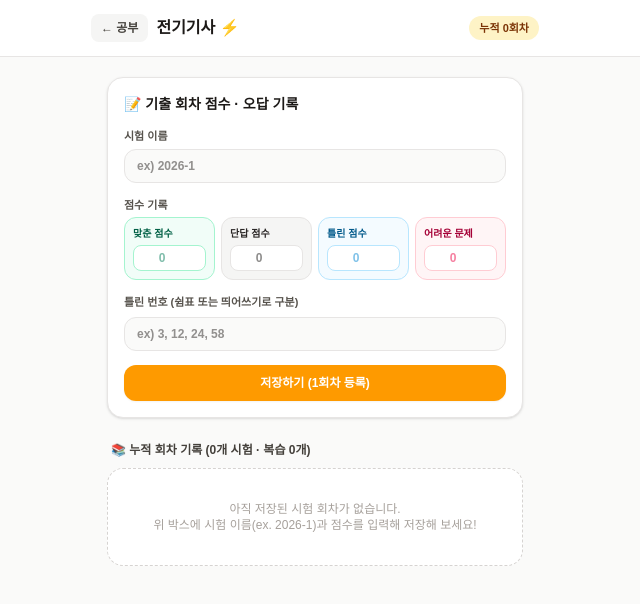
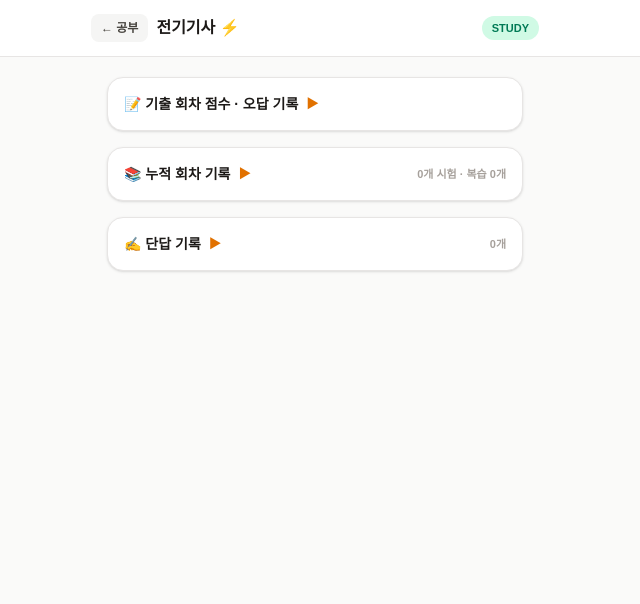
Before and after one commit to IOOi968/kd-trip, a Next.js app: page /study/electrical-engineer in a window 1280 px wide. Shown: the top 604 px of the page, without its empty margins (325-965 px from the left). Built offline with nearby package versions, Linux system fonts and the light colour scheme.

Commit message:
Update page.tsx

```diff
--- a/app/study/electrical-engineer/page.tsx
+++ b/app/study/electrical-engineer/page.tsx
@@ -2,21 +2,22 @@
 
 import React, { useState, useEffect } from "react";
 import Link from "next/link";
+import ShortAnswerBox from "../components/ShortAnswerBox";
 
 interface AttemptRecord {
   id: number;
   attemptNo: number;
   date: string;
-  correctScore: string; // 맞춘 점수
-  shortAnswerScore: string; // 단답 점수
-  wrongScore: string; // 틀린 점수
-  unsolvedScore: string; // 어려운 문제
-  wrongNumbers: number[]; // 틀린 번호 목록
-  repeatedWrongNumbers: number[]; // 이전 풀이에서 틀렸는데 또 틀린 번호
+  correctScore: string;
+  shortAnswerScore: string;
+  wrongScore: string;
+  unsolvedScore: string;
+  wrongNumbers: number[];
+  repeatedWrongNumbers: number[];
 }
 
 interface ExamGroup {
-  examName: string; // 예: "2026-1"
+  examName: string;
   attempts: AttemptRecord[];
 }
 
@@ -30,7 +31,6 @@ function parseNumbers(input: string): number[] {
   return Array.from(new Set(nums)).sort((a, b) => a - b);
 }
 
-// 연도 내림차순(2026 -> 2025), 같은 연도 내 회차 오름차순(1 -> 2 -> 3) 정렬 함수
 function sortExamGroups(groups: ExamGroup[]): ExamGroup[] {
   return [...groups].sort((a, b) => {
     const matchA = a.examName.match(/^(\d{4})\D*(\d+)?/);
@@ -39,11 +39,11 @@ function sortExamGroups(groups: ExamGroup[]): ExamGroup[] {
     if (matchA && matchB) {
       const yearA = Number(matchA[1]);
       const yearB = Number(matchB[1]);
-      if (yearA !== yearB) return yearB - yearA; // 최신 연도 우선
+      if (yearA !== yearB) return yearB - yearA;
 
       const roundA = matchA[2] ? Number(matchA[2]) : 0;
       const roundB = matchB[2] ? Number(matchB[2]) : 0;
-      if (roundA !== roundB) return roundA - roundB; // 1, 2, 3 오름차순
+      if (roundA !== roundB) return roundA - roundB;
     }
     return b.examName.localeCompare(a.examName, "ko", { numeric: true });
   });
@@ -54,7 +54,10 @@ export default function ElectricalEngineerPage() {
   const [examGroups, setExamGroups] = useState<ExamGroup[]>([]);
   const [openExams, setOpenExams] = useState<Record<string, boolean>>({});
 
-  // 입력 폼 상태
+  // 3개 메인 섹션 아코디언 토글 상태 (기본 접힘 -> 삼각형 눌러서 열고 닫기)
+  const [isScoreBoxOpen, setIsScoreBoxOpen] = useState(false);
+  const [isHistoryBoxOpen, setIsHistoryBoxOpen] = useState(false);
+
   const [examName, setExamName] = useState("");
   const [correctScore, setCorrectScore] = useState("");
   const [shortAnswerScore, setShortAnswerScore] = useState("");
@@ -136,6 +139,7 @@ export default function ElectricalEngineerPage() {
     }
 
     saveGroups(nextGroups);
+    setIsHistoryBoxOpen(true);
     setOpenExams((prev) => ({ ...prev, [normalizedName]: true }));
 
     setCorrectScore("");
@@ -194,27 +198,34 @@ export default function ElectricalEngineerPage() {
             </Link>
             <h1 className="text-base font-extrabold text-stone-900">전기기사 ⚡</h1>
           </div>
-          <span className="text-[11px] font-bold bg-amber-100 text-amber-900 px-2.5 py-1 rounded-full">
-            누적 {examGroups.length}회차
+          <span className="text-[11px] font-bold bg-emerald-100 text-emerald-700 px-2.5 py-1 rounded-full">
+            STUDY
           </span>
         </div>
       </header>
 
-      <main className="max-w-md mx-auto px-4 pt-5 space-y-6">
-        {/* 1. 시험 이름 / 점수 4종 / 틀린 번호 입력 & 저장 박스 */}
-        <form
-          onSubmit={handleSaveAttempt}
-          className="bg-white border border-stone-200 rounded-2xl p-4 shadow-sm space-y-3.5"
+      <main className="max-w-md mx-auto px-4 pt-5 space-y-4">
+        {/* 1. 기출 회차 점수 · 오답 기록 박스 (기존 디자인 그대로 + 삼각형 열고 닫기) */}
+        <section className="bg-white border border-stone-200 rounded-2xl p-4 shadow-sm space-y-3.5">
+          <div
+            onClick={() => setIsScoreBoxOpen(!isScoreBoxOpen)}
+            className="flex items-center justify-between cursor-pointer select-none"
           >
-          <div className="flex items-center justify-between">
+            <div className="flex items-center gap-2">
               <h2 className="text-sm font-extrabold text-stone-900">📝 기출 회차 점수 · 오답 기록</h2>
-            {existingGroup && (
+              <span className="text-xs font-extrabold text-amber-600">
+                {isScoreBoxOpen ? "▼" : "▶"}
+              </span>
+            </div>
+            {existingGroup && isScoreBoxOpen && (
               <span className="text-[11px] font-bold bg-sky-100 text-sky-800 px-2.5 py-0.5 rounded-full">
                 {existingGroup.attempts.length + 1}회차 입력 중
               </span>
             )}
           </div>
 
+          {isScoreBoxOpen && (
+            <form onSubmit={handleSaveAttempt} className="space-y-3.5 pt-1">
               {/* 시험 이름 입력 박스 */}
               <div className="space-y-1">
                 <label className="block text-[11px] font-bold text-stone-600">시험 이름</label>
@@ -228,7 +239,7 @@ export default function ElectricalEngineerPage() {
                 />
               </div>
 
-          {/* 점수 넣는 박스 (맞춘 점수: 초록 / 단답 점수: 검정 / 틀린 점수: 파랑 / 어려운 문제: 빨강) */}
+              {/* 점수 넣는 박스 */}
               <div className="space-y-1">
                 <label className="block text-[11px] font-bold text-stone-600">점수 기록</label>
                 <div className="grid grid-cols-4 gap-1.5">
@@ -329,19 +340,31 @@ export default function ElectricalEngineerPage() {
                   : "저장하기 (1회차 등록)"}
               </button>
             </form>
+          )}
+        </section>
 
-        {/* 2. 실시간 누적된 회차 목록 (2026-1,2,3 -> 2025-1,2,3 순) */}
-        <section className="space-y-2.5">
-          <div className="flex items-center justify-between px-1">
-            <h2 className="text-xs font-extrabold text-stone-700">
-              📚 누적 회차 기록 ({examGroups.length}개 시험 · 복습 {reviewGroupCount}개)
-            </h2>
+        {/* 2. 누적 회차 기록 박스 (위 박스와 동일한 글자 크기·박스형 디자인 + 삼각형 토글) */}
+        <section className="bg-white border border-stone-200 rounded-2xl p-4 shadow-sm space-y-3.5">
+          <div
+            onClick={() => setIsHistoryBoxOpen(!isHistoryBoxOpen)}
+            className="flex items-center justify-between cursor-pointer select-none"
+          >
+            <div className="flex items-center gap-2">
+              <h2 className="text-sm font-extrabold text-stone-900">📚 누적 회차 기록</h2>
+              <span className="text-xs font-extrabold text-amber-600">
+                {isHistoryBoxOpen ? "▼" : "▶"}
+              </span>
+            </div>
+            <span className="text-[11px] font-bold text-stone-400">
+              {examGroups.length}개 시험 · 복습 {reviewGroupCount}개
+            </span>
           </div>
 
+          {isHistoryBoxOpen && (
+            <div className="pt-1">
               {examGroups.length === 0 ? (
-            <div className="bg-white border border-dashed border-stone-300 rounded-2xl p-8 text-center text-xs text-stone-400">
+                <div className="bg-stone-50 border border-dashed border-stone-300 rounded-xl p-6 text-center text-xs text-stone-400">
                   아직 저장된 시험 회차가 없습니다.
-              <br />위 박스에 시험 이름(ex. 2026-1)과 점수를 입력해 저장해 보세요!
                 </div>
               ) : (
                 <div className="space-y-2.5">
@@ -354,7 +377,6 @@ export default function ElectricalEngineerPage() {
                         key={group.examName}
                         className="bg-white border border-stone-200 rounded-2xl overflow-hidden shadow-2xs"
                       >
-                    {/* 상단 바 (클릭 시 삼각형 토글) */}
                         <div
                           onClick={() => toggleOpen(group.examName)}
                           className="px-4 py-3.5 flex items-center justify-between cursor-pointer hover:bg-stone-50 transition"
@@ -390,7 +412,6 @@ export default function ElectricalEngineerPage() {
                           </div>
                         </div>
 
-                    {/* 삼각형 클릭 시 펼쳐지는 회차별 세부 내역 */}
                         {isOpen && (
                           <div className="px-4 pb-4 pt-2 border-t border-stone-100 bg-stone-50/70 space-y-2">
                             {group.attempts.map((att) => (
@@ -420,7 +441,6 @@ export default function ElectricalEngineerPage() {
                                   </button>
                                 </div>
 
-                            {/* 4종 세부 점수 */}
                                 <div className="grid grid-cols-4 gap-1.5 text-center bg-stone-50 p-2 rounded-lg text-[11px]">
                                   <div>
                                     <span className="block text-[10px] text-stone-400">맞춘 점수</span>
@@ -440,7 +460,6 @@ export default function ElectricalEngineerPage() {
                                   </div>
                                 </div>
 
-                            {/* 틀린 번호 (2회차 이상에서 또 틀린 번호는 연한 빨간 계열 색상으로만 강조) */}
                                 <div className="space-y-1">
                                   <p className="text-[11px] font-bold text-stone-600">
                                     틀린 번호 ({att.wrongNumbers.length}개):
@@ -480,7 +499,12 @@ export default function ElectricalEngineerPage() {
                   })}
                 </div>
               )}
+            </div>
+          )}
         </section>
+
+        {/* 3. 단답 기록 박스 (스크린샷 AI 글자 추출 + 문제 + 정답 + 단답 기록 버튼) */}
+        <ShortAnswerBox todayStr={todayStr} />
       </main>
     </div>
   );
```
Lines whose indentation alone changed are shown as unchanged.
